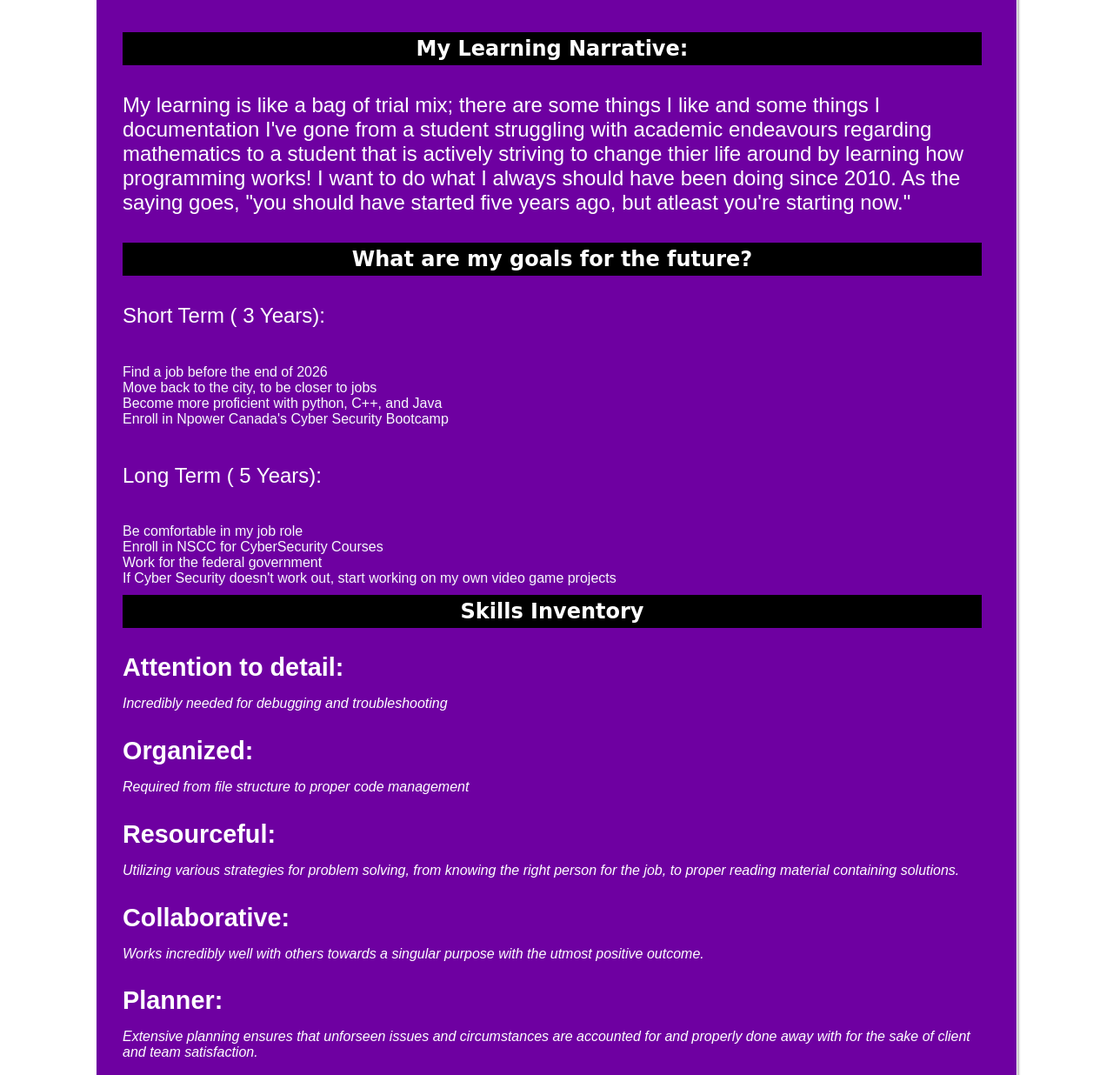
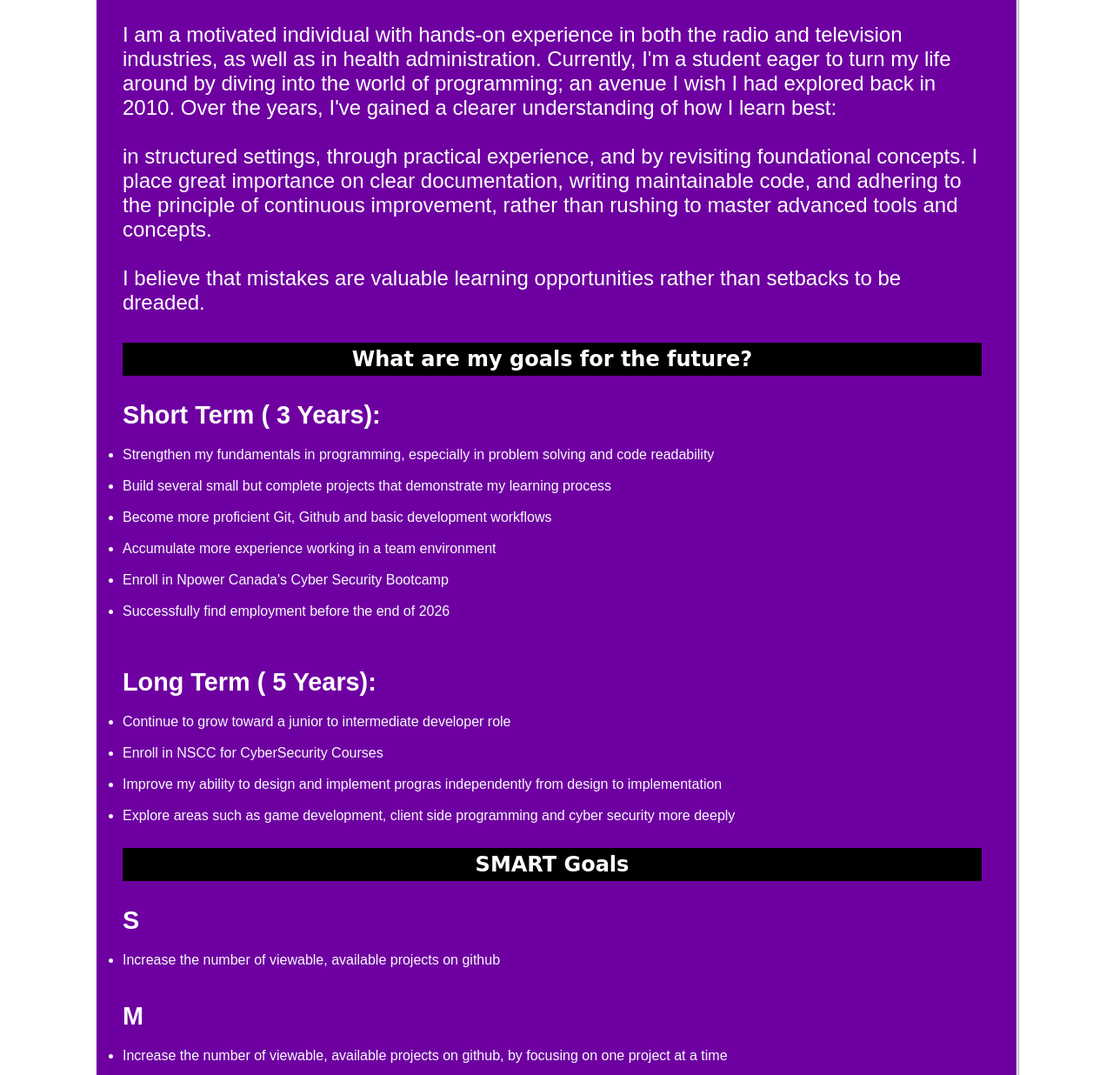
Before and after one commit to CodeJ3R/jeremyparuchportfolio, a plain HTML site: page aboutme.html in a window 1280 px wide. Shown: the part 1855-3091 px from the top of the page at 87% size. Drawn offline with Linux system fonts and the light colour scheme.

Commit message:
Added Learning Narrative and smart goals
New goals established small change to styling

```diff
--- a/Styles/aboutstyle.css
+++ b/Styles/aboutstyle.css
@@ -8,9 +8,12 @@
 }
 
 ul {
-  list-style-type: none;
   margin: 0;
   padding: 0;
+  width: fit-content;
+    padding-top: 10px;
+    padding-bottom: 10px;
+    align-items: left;
 }
 body {
     margin: 0;
@@ -380,9 +383,3 @@ footer {
     margin-top: 50px;
     font-weight: bold;
 }
-
-ul{ width: fit-content;
-    padding-top: 10px;
-    padding-bottom: 10px;
-    align-items: left;
-}
--- a/aboutme.html
+++ b/aboutme.html
@@ -111,18 +111,18 @@
                         <img src="" alt="">
                     </div>
                     <div class="text-container">
-                        <h3>I've been in a few industrys now, starting with radio, I was in that industry for just
-                            over seven year, I was what's known as a multi market commercial producer. <br>When I
+                        <h4>I've been in a few industrys now, starting with radio, I was in that industry for just
+                            over seven year, I was what's known as a multi market commercial producer. When I
                             left, I went back to school in 2022 to take office administration! After a few years, I
-                            wasn't enjoying my time. </br></h3>
+                            wasn't enjoying my time. </h4>
                         <p></p>
                     </div>
                 </div>
                 <!--Text on Left, Image on Right-->
                 <div class="main-course-item" id="alternate">
                     <div class="text-container">
-                        <h3>Now, I'm looking to fulfill my life long passion of persuing a career in IT:
-                            Programming!</h3>
+                        <h4>Now, I'm looking to fulfill my life long passion of persuing a career in IT:
+                            Programming!</h4>
                         <p></p>
                     </div>
                     <div class="image-container">
@@ -145,14 +145,17 @@
                 <div class="main-course-item" id="alternate">
                     <div class="text-container">
                         <h2>My Learning Narrative:</h2>
-                        <h4> My learning is like a bag of trial mix; there are some things I like and some things I
-                            documentation
-                            I've gone from a student struggling with academic endeavours regarding mathematics to a
-                            student that is actively striving to
-                            change thier life around by learning how programming works! I want to do what I always
-                            should have been doing since 2010.
-                            As the saying goes, "you should have started five years ago, but atleast you're starting
-                            now."
+                        <h4> I am a motivated individual with hands-on experience in both the radio and television
+                            industries, as well as in health administration. Currently, I'm a student eager to turn my
+                            life around by diving into the world of programming; an avenue I wish I had explored back in
+                            2010.
+
+                            Over the years, I've gained a clearer understanding of how I learn best: <br></br> in structured
+                            settings, through practical experience, and by revisiting foundational concepts. I place
+                            great importance on clear documentation, writing maintainable code, and adhering to the
+                            principle of continuous improvement, rather than rushing to master advanced tools and concepts.<br></br> I believe
+                            that mistakes are valuable learning opportunities rather than setbacks to be dreaded.
+
 
 
 
@@ -160,22 +163,41 @@
                         </h4>
                         <h2>What are my goals for the future?</h2>
                         <p></p>
-                        <h4> Short Term ( 3 Years): </h4>
-                            <ul>
-                                <li>Find a job before the end of 2026</li>
-                                <li>Move back to the city, to be closer to jobs</li>
-                                <li>Become more proficient with python, C++, and Java</li>
-                                <li>Enroll in Npower Canada's Cyber Security Bootcamp</li>
-                                </ul>
-                                <h4> Long Term ( 5 Years):</h4>
-                                <ul>
-                                    <li> Be comfortable in my job role</li>
-                                    <li> Enroll in NSCC for CyberSecurity Courses</li>
-                                    <li> Work for the federal government </li>
-                                    <li> If Cyber Security doesn't work out, start working on my own video game
-                                        projects </li>
-                            </ul>
+                        <h3> Short Term ( 3 Years): </h3>
+                        <ul>
+                            <li>Strengthen my fundamentals in programming, especially in problem solving and code
+                                readability<br></br></li>
+                            <li>Build several small but complete projects that demonstrate my learning process<br></br>
+                            </li>
+                            <li>Become more proficient Git, Github and basic development workflows<br></br></li>
+                            <li>Accumulate more experience working in a team environment<br></br></li>
+                            <li>Enroll in Npower Canada's Cyber Security Bootcamp<br></br></li>
+                            <li> Successfully find employment before the end of 2026<br></br></li>
+                        </ul>
+                        <h3> Long Term ( 5 Years):</h3>
+                        <ul>
+                            <li> Continue to grow toward a junior to intermediate developer role<br></br></li>
+                            <li> Enroll in NSCC for CyberSecurity Courses<br></br></li>
+                            <li> Improve my ability to design and implement progras independently from design to
+                                implementation<br></br> </li>
+                            <li> Explore areas such as game development, client side programming and cyber security more
+                                deeply<br></br> </li>
+                        </ul>
                         </h4>
+
+                        <h2>SMART Goals</h2>
+
+                        <h3>S</h3> <ul> <li>Increase the number of viewable, available projects on github</li></ul>
+
+                        <h3>M</h3> <ul> <li>Increase the number of viewable, available projects on github, by focusing on one project at a time</li></ul>
+
+                        <h3>A</h3> <ul> <li>Increase the number of viewable, available projects on github; I want to clearly demonstrate my capabilities in the workplace</li></ul>
+
+                        <h3>R</h3> <ul> <li>Increase the number of viewable, relevant projects on github</li></ul>
+
+                        <h3>T</h3> <ul> <li>Increase the number of viewable, available projects within 2026 on github, the more successful projects i build the more prepared and ready I'll become</li></ul>
+
+
                         <h2>Skills Inventory</h2>
                         <h3>Attention to detail: <p>Incredibly needed for debugging and troubleshooting</p>
                         </h3>
```
